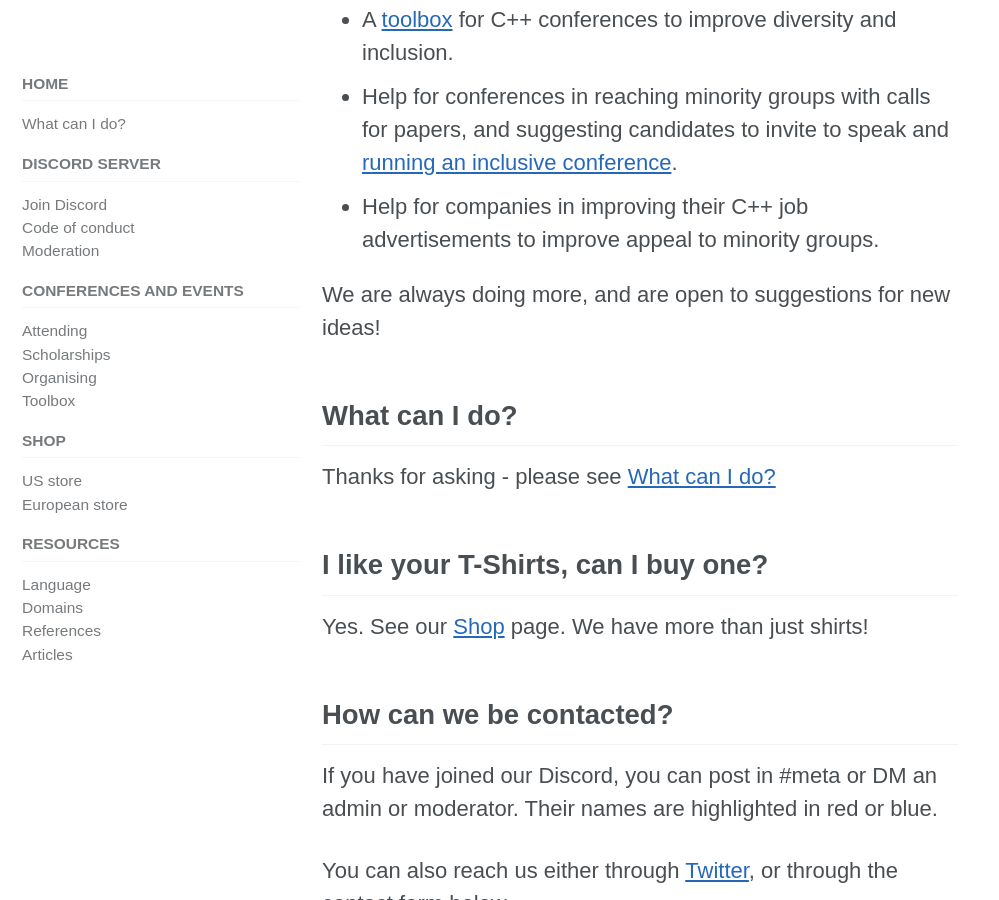
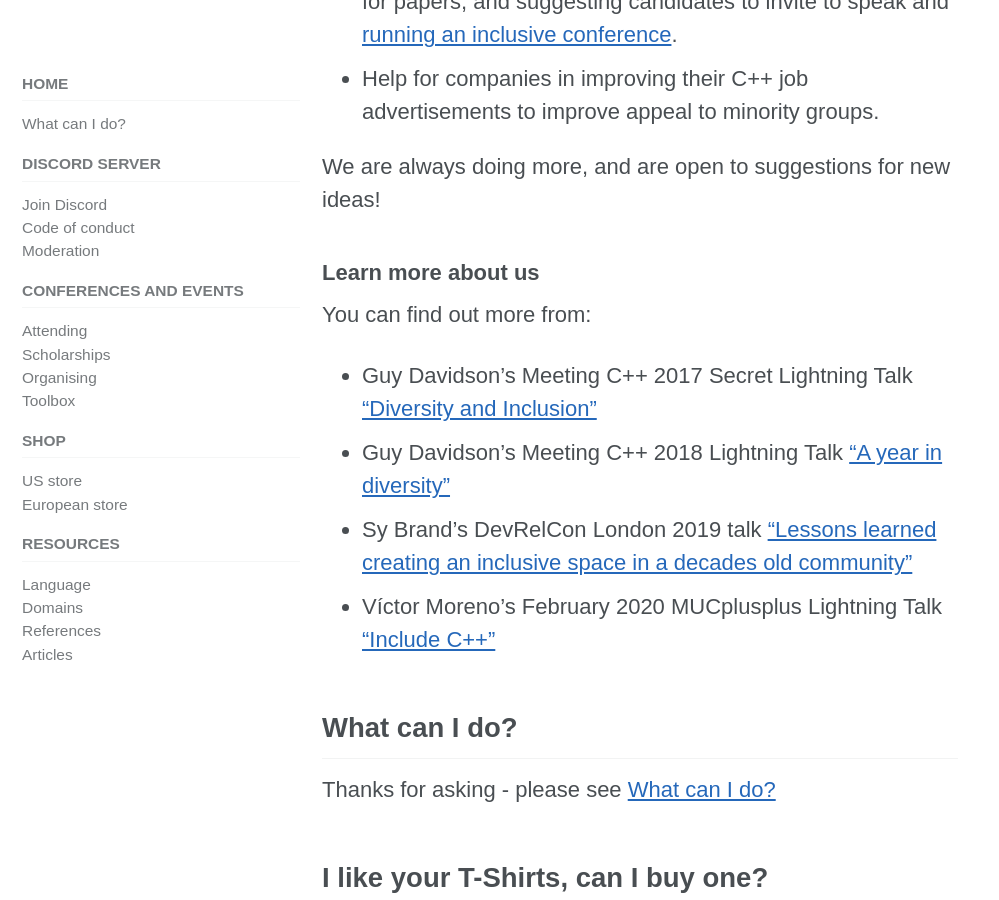
Before and after one commit to include-cpp/include-cpp.github.io, a Jekyll site: the page built from index.md, in a window 1280 px wide and 900 px high, scrolled down 1880 px. Shown: the whole window, without its empty margins (0-999 px from the left). Built offline with Jekyll 4.4.1, drawn with Linux system fonts in a browser that asks for light colours; cached includes are drawn as plain includes; nearby versions of some CDN libraries; some of the changed text lies outside the part shown.

Commit message:
Add some more links to videos about us
Co-Authored-By: Kate Gregory <kategregory@users.noreply.github.com>

```diff
--- a/index.md
+++ b/index.md
@@ -37,6 +35,15 @@ We provide:
 - Help for companies in improving their C++ job advertisements to improve appeal to minority groups.
 
 We are always doing more, and are open to suggestions for new ideas!
+
+### Learn more about us
+
+You can find out more from:
+
+* Guy Davidson's Meeting C++ 2017 Secret Lightning Talk ["Diversity and Inclusion"](https://www.youtube.com/watch?v=7GIZN03-_6w)
+* Guy Davidson's Meeting C++ 2018 Lightning Talk ["A year in diversity"](https://www.youtube.com/watch?v=WQ1P28Ol3MU)
+* Sy Brand's DevRelCon London 2019 talk ["Lessons learned creating an inclusive space in a decades old community"](https://devrel.net/community/lessons-learned-creating-an-inclusive-space-in-a-decades-old-community)
+* Víctor Moreno's February 2020 MUCplusplus Lightning Talk ["Include C++"](https://www.youtube.com/watch?v=r23ErUGt9mo)
 
 ## What can I do?
 
```
Also changed, not shown: other parts of index.md (+0 -2 lines).
